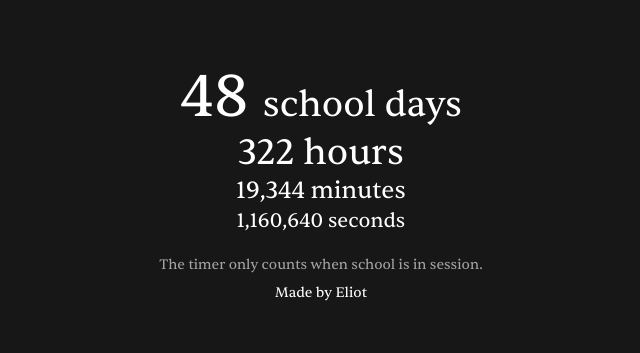
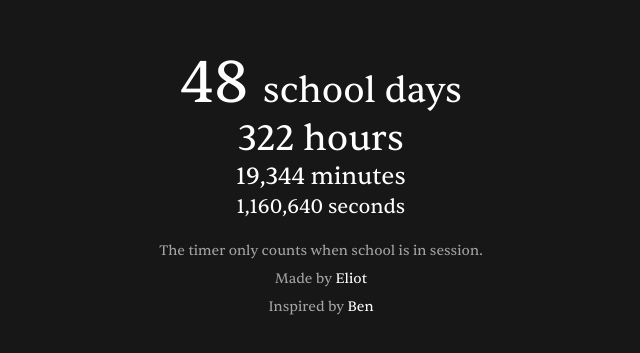
Before and after one commit to eiiot/school-year-countdown, a Next.js app: page / in a window 1280 px wide. Shown: the part 215-568 px from the top of the page, without its empty margins (319-959 px from the left). Built offline with nearby package versions, Linux system fonts and the light colour scheme.

Commit message:
credits, favicon

```diff
--- a/pages/index.tsx
+++ b/pages/index.tsx
@@ -1,5 +1,4 @@
 import Head from "next/head";
-import Image from "next/image";
 import localFont from "next/font/local";
 import clsx from "clsx";
 import { useEffect, useMemo, useState } from "react";
@@ -173,10 +172,13 @@ export default function Home() {
   return (
     <>
       <Head>
-        <title>Create Next App</title>
+        <title>BHS Countdown</title>
         <meta name="description" content="Generated by create next app" />
         <meta name="viewport" content="width=device-width, initial-scale=1" />
-        <link rel="icon" href="/favicon.ico" />
+        <link
+          rel="icon"
+          href="https://emojicdn.elk.sh/%F0%9F%95%B0%EF%B8%8F?style=apple"
+        />
       </Head>
       <main
         className={clsx(
@@ -275,14 +277,26 @@ export default function Home() {
               The timer only counts when school is in session.
             </span>
           )}
-          <span className="text-sm">
+          <span className="text-sm text-neutral-400">
             Made by{" "}
             <a
               href="https://eliothertenstein.com"
               target="_blank"
               rel="noopener noreferrer"
+              className="text-white"
             >
               Eliot
+            </a>
+          </span>
+          <span className="text-sm text-neutral-400">
+            Inspired by{" "}
+            <a
+              href="https://progress.elk.sh/"
+              target="_blank"
+              rel="noopener noreferrer"
+              className="text-white"
+            >
+              Ben
             </a>
           </span>
         </div>
```
